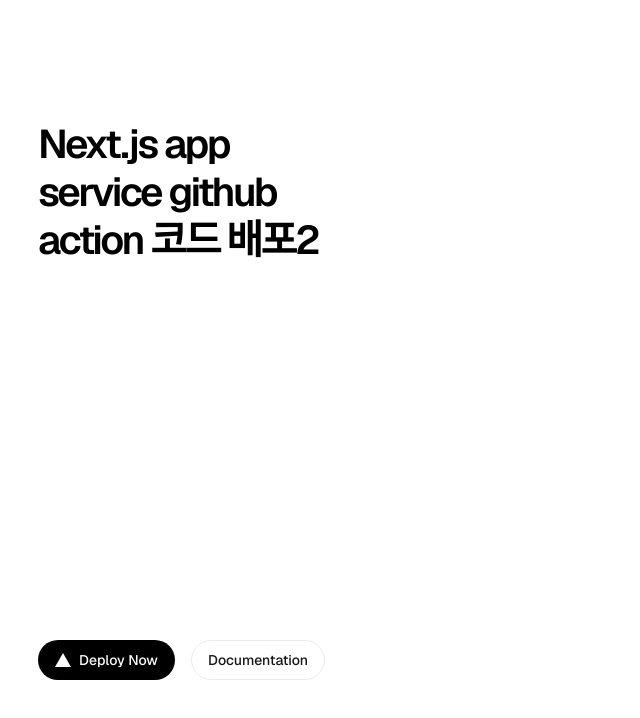
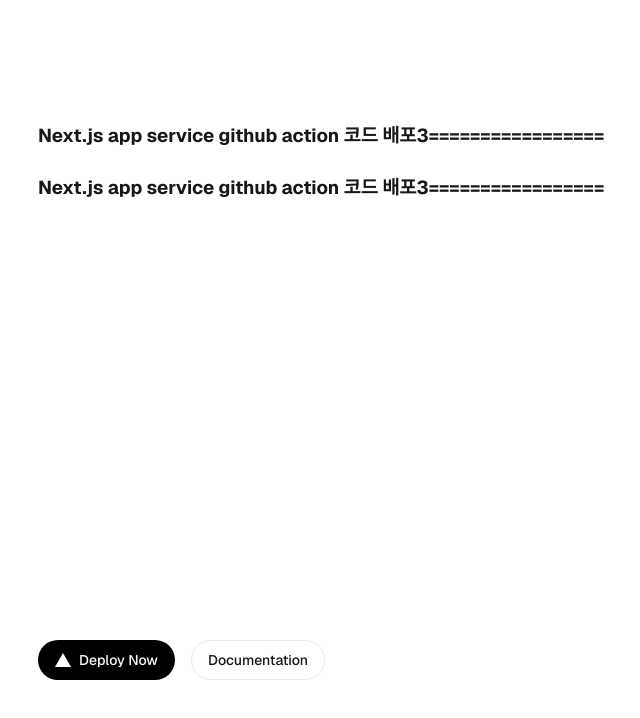
Before and after one commit to wizard113/nxt-sample, a Next.js app: page / in a window 1280 px wide. Shown: the top 718 px of the page, without its empty margins (262-902 px from the left). Built offline with nearby package versions, Linux system fonts and the light colour scheme.

Commit message:
gemini v9

```diff
--- a/src/app/page.tsx
+++ b/src/app/page.tsx
@@ -6,7 +6,8 @@
     <div className={styles.page}>
       <main className={styles.main}>
         <div className={styles.intro}>
-          <h1>Next.js app service github action 코드 배포2</h1>
+          <h3>Next.js app service github action 코드 배포3=================</h3>
+          <h3>Next.js app service github action 코드 배포3=================</h3>
         </div>
         <div className={styles.ctas}>
           <a
```
